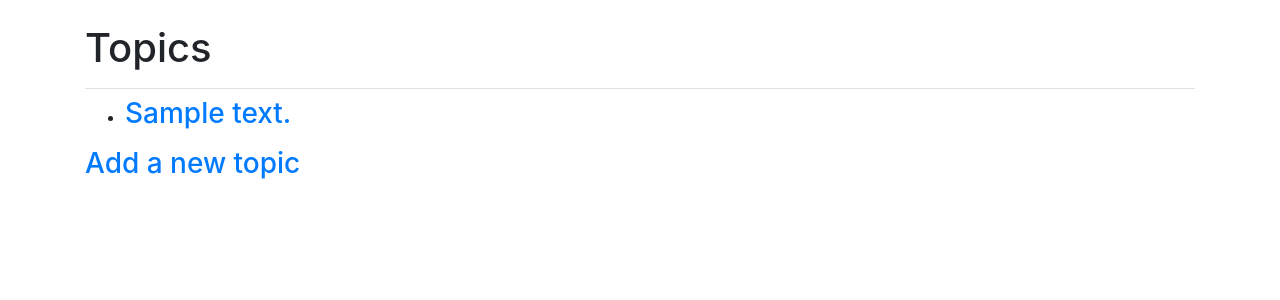
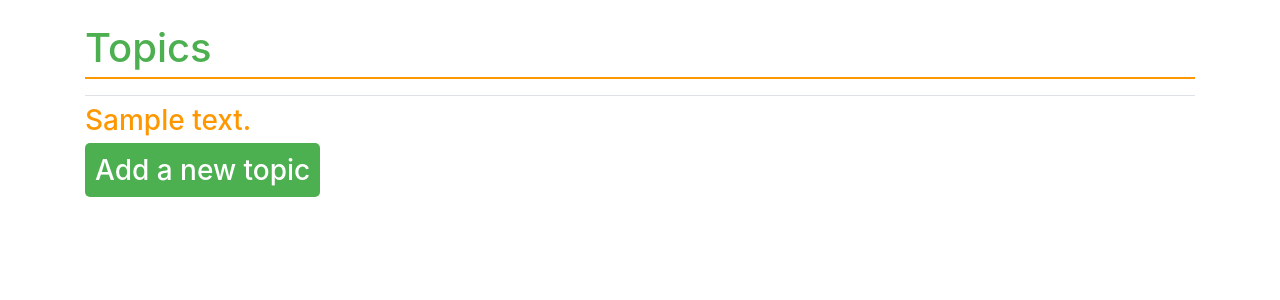
Before and after one commit to Hytu3/Web_Application, a Django app: page /topics/ in a window 1280 px wide. Shown: the part 58-358 px from the top of the page. Run offline with Django 5.2, Linux system fonts and the light colour scheme; a user stored in the database is signed in; tables that the repository leaves empty hold one stand-in row (values such as "Sample post"); some libraries are stand-ins or nearby versions.

Commit message:
Updated color scheme for index.html and topics.html

```diff
--- a/learning_logs/templates/learning_logs/index.html
+++ b/learning_logs/templates/learning_logs/index.html
@@ -1,14 +1,14 @@
 {% extends "learning_logs/base.html" %}
 
 {% block page_header %}
-  <div class="jumbotron">
+  <div class="jumbotron" style="background-color: #4CAF50; color: white; padding: 20px; border-radius: 5px;">
     <h1 class="display-3">Track your learning.</h1>
 
     <p class="lead">Make your own Learning Log, and keep a list of the
         topics you're learning about. Whenever you learn something new
         about a topic, make an entry summarizing what you've learned.</p>
 
-    <a class="btn btn-lg btn-primary" href="{% url 'users:register' %}"
-        role="button">Register &raquo;</a>
+    <a class="btn btn-lg" href="{% url 'users:register' %}"
+        role="button" style="background-color: #FF9800; color: white;">Register &raquo;</a>
   </div>
 {% endblock page_header %}
--- a/learning_logs/templates/learning_logs/topics.html
+++ b/learning_logs/templates/learning_logs/topics.html
@@ -1,20 +1,28 @@
 {% extends "learning_logs/base.html" %}
 
 {% block page_header %}
-  <h1>Topics</h1>
+  <h1 style="color: #4CAF50; border-bottom: 2px solid #FF9800; padding-bottom: 5px;">Topics</h1>
 {% endblock page_header %}
 
 {% block content %}
-  <ul>
+  <ul style="list-style-type: none; padding: 0;">
     {% for topic in topics %}
-      <li><h3>
-        <a href="{% url 'learning_logs:topic' topic.id %}">{{ topic }}</a>
-      </h3></li>
+      <li style="margin-bottom: 15px;">
+        <h3>
+          <a href="{% url 'learning_logs:topic' topic.id %}" style="color: #FF9800; text-decoration: none;">
+            {{ topic }}
+          </a>
+        </h3>
+      </li>
     {% empty %}
-      <li><h3>No topics have been added yet.</h3></li>
+      <li><h3 style="color: gray;">No topics have been added yet.</h3></li>
     {% endfor %}
   </ul>
 
-  <h3><a href="{% url 'learning_logs:new_topic' %}">Add a new topic</a></h3>
-
+  <h3>
+    <a href="{% url 'learning_logs:new_topic' %}" style="background-color: #4CAF50; color: white; padding: 10px; text-decoration: none; border-radius: 5px;">
+      Add a new topic
+    </a>
+  </h3>
 {% endblock content %}
+}
```
